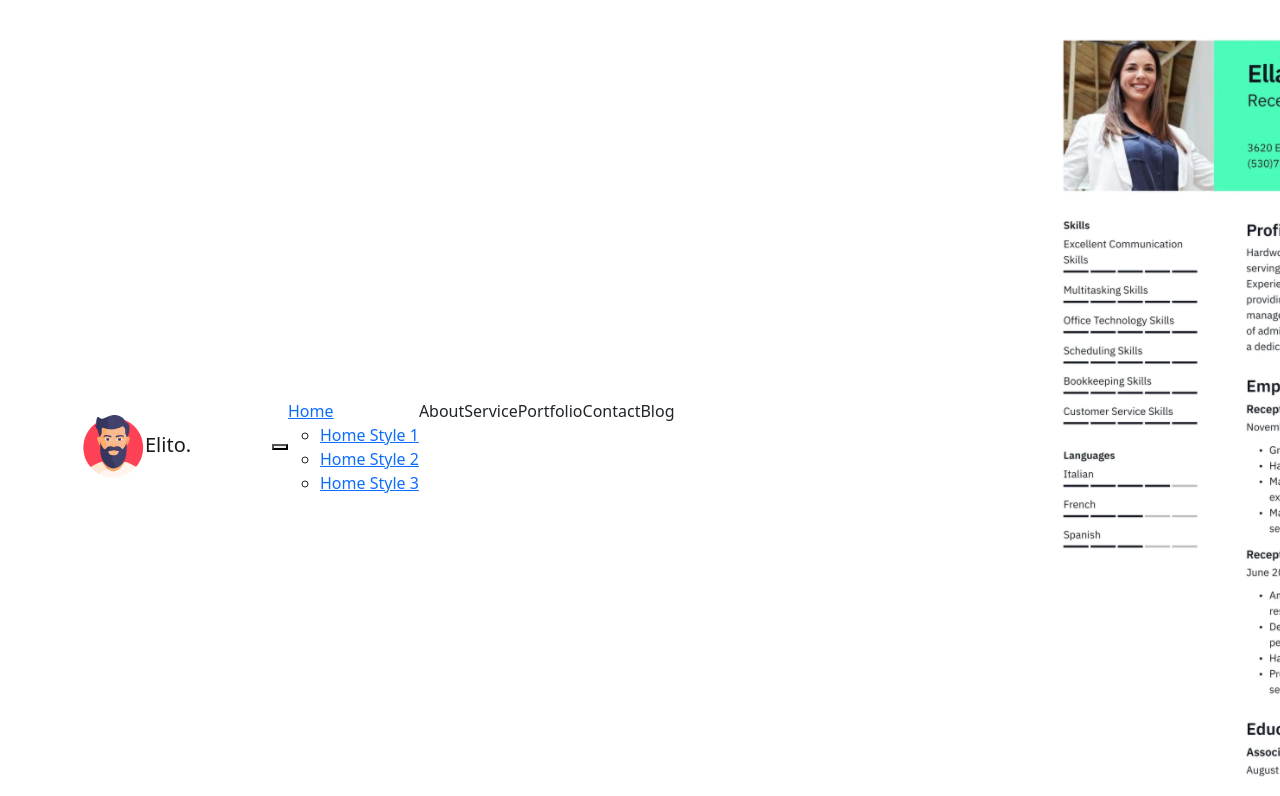
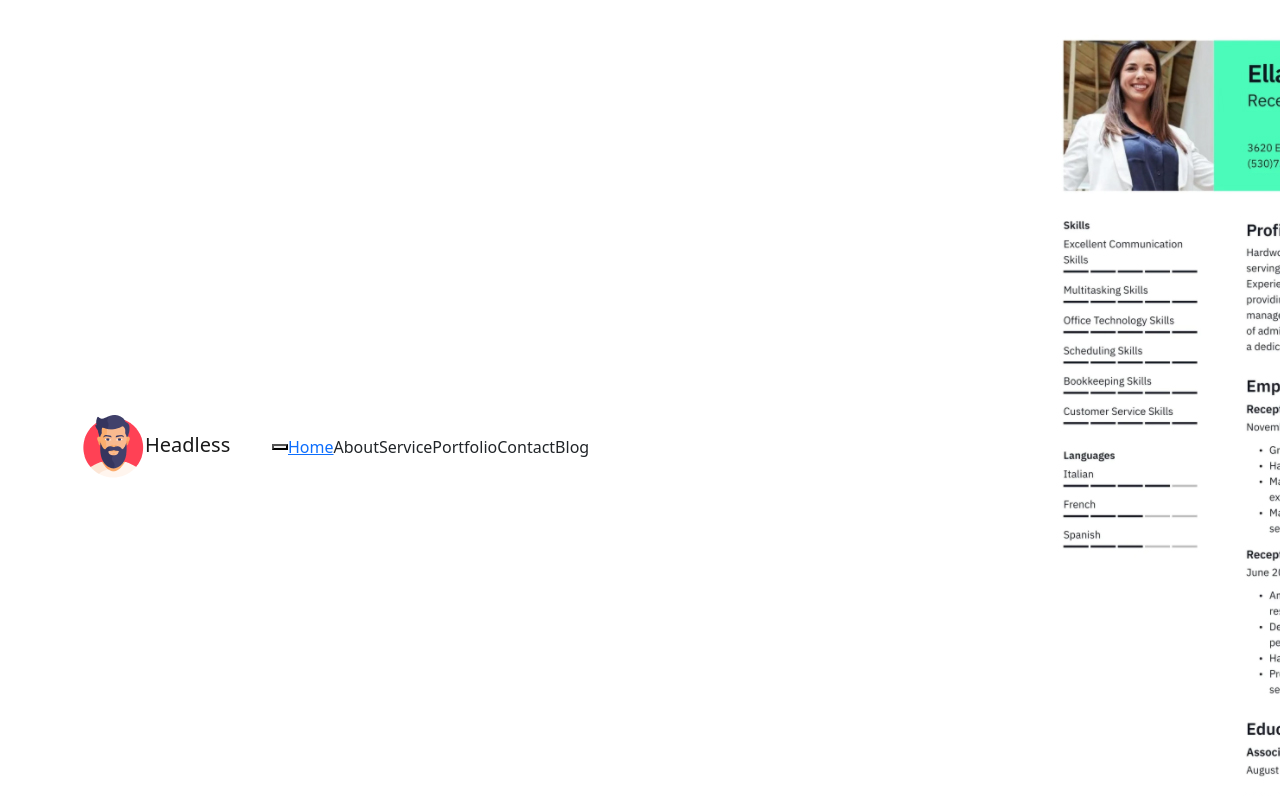
Before and after one commit to IvoTsochev/next-portfolio, a Next.js app: page / in a window 1280 px wide. Shown: the top 796 px of the page. Built offline with nearby package versions, Linux system fonts and the light colour scheme.

Commit message:
resume added to the project and linked to Resume btn

```diff
--- a/components/header/Header.js
+++ b/components/header/Header.js
@@ -1,6 +1,6 @@
 import React from 'react'
-import { Link} from 'react-scroll'
-import NavLink  from 'next/link'
+import { Link } from 'react-scroll'
+import NavLink from 'next/link'
 import MobileMenu from '../MobileMenu/MobileMenu'
 
 
@@ -17,12 +17,12 @@ const Header = (props) => {
           <div className="container">
             <div className="row align-items-center">
               <div className="col-lg-3 col-md-3 col-3 d-lg-none dl-block">
-                                <MobileMenu/>
+                <MobileMenu />
               </div>
               <div className="col-lg-2 col-md-6 col-6">
                 <div className="navbar-header">
-                                    <Link onClick={ClickHandler} className="navbar-brand site-logo" to="/"><img
-                                        src="images/logo.png" alt="" />Elito.</Link>
+                  <Link onClick={ ClickHandler } className="navbar-brand site-logo" to="/"><img
+                    src="images/logo.png" alt="" />Headless</Link>
                 </div>
               </div>
               <div className="col-lg-8 col-md-1 col-1">
@@ -31,24 +31,19 @@ const Header = (props) => {
                   <ul className="nav navbar-nav mb-2 mb-lg-0">
                     <li className="menu-item-has-children">
                       <a href="/">Home</a>
-                                            <ul className="sub-menu">
-                                                <li><NavLink className="active" href="/">Home Style 1</NavLink></li>
-                                                <li><NavLink href="/home2">Home Style 2</NavLink></li>
-                                                <li><NavLink href="/home3">Home Style 3</NavLink></li>
-                                            </ul>
                     </li>
                     <li>
-                                            <Link activeClass="active" to="about" spy={true} smooth={true}  duration={500}>About</Link>
+                      <Link activeClass="active" to="about" spy={ true } smooth={ true } duration={ 500 }>About</Link>
                     </li>
-                                        <li><Link activeClass="active" to="service" spy={true} smooth={true}  duration={500}>Service</Link></li>
+                    <li><Link activeClass="active" to="service" spy={ true } smooth={ true } duration={ 500 }>Service</Link></li>
                     <li>
-                                            <Link activeClass="active" to="portfolio" spy={true} smooth={true}  duration={500} onClick={ClickHandler}>Portfolio</Link>
+                      <Link activeClass="active" to="portfolio" spy={ true } smooth={ true } duration={ 500 } onClick={ ClickHandler }>Portfolio</Link>
                     </li>
                     <li>
-                                            <Link activeClass="active" to="contact" spy={true} smooth={true}  duration={500}>Contact</Link>
+                      <Link activeClass="active" to="contact" spy={ true } smooth={ true } duration={ 500 }>Contact</Link>
                     </li>
                     <li>
-                                            <Link activeClass="active" to="blog" spy={true} smooth={true}  duration={500}>Blog</Link>
+                      <Link activeClass="active" to="blog" spy={ true } smooth={ true } duration={ 500 }>Blog</Link>
                     </li>
                   </ul>
 
@@ -57,7 +52,7 @@ const Header = (props) => {
               <div className="col-lg-2 col-md-2 col-2">
                 <div className="header-right">
                   <div className="header-btn">
-                                        <a onClick={ClickHandler} className="theme-btn" download="My Cv" href="images/cv.jpg"
+                    <a onClick={ ClickHandler } className="theme-btn" download="Resume Ivaylo Tsochev" href="/Resume-Ivaylo-Tsochev.pdf"
                       title="ImageName">
                       <img className="hide-img" alt="ImageName" src="images/cv.jpg" />
                       Resume
```
Also changed, not shown: 1 other file (tests, documents, lock files or other folders). Lines whose indentation alone changed are shown as unchanged.
